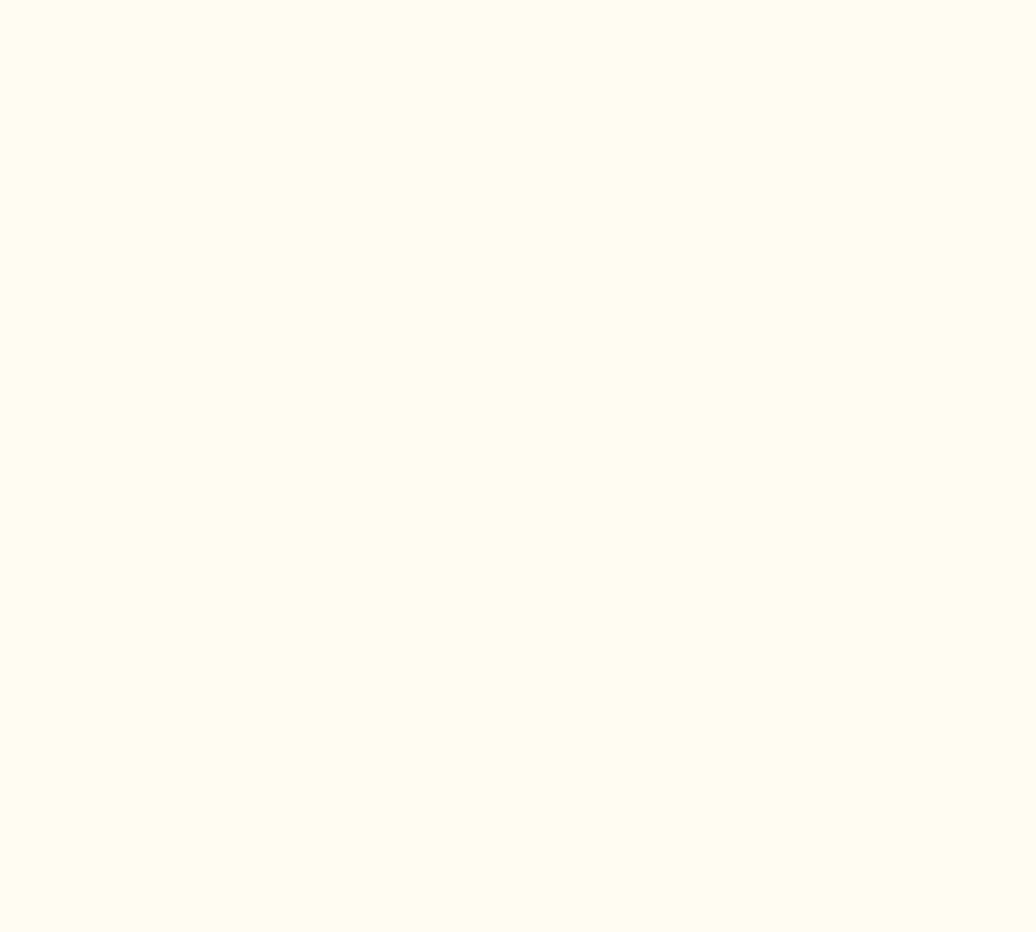
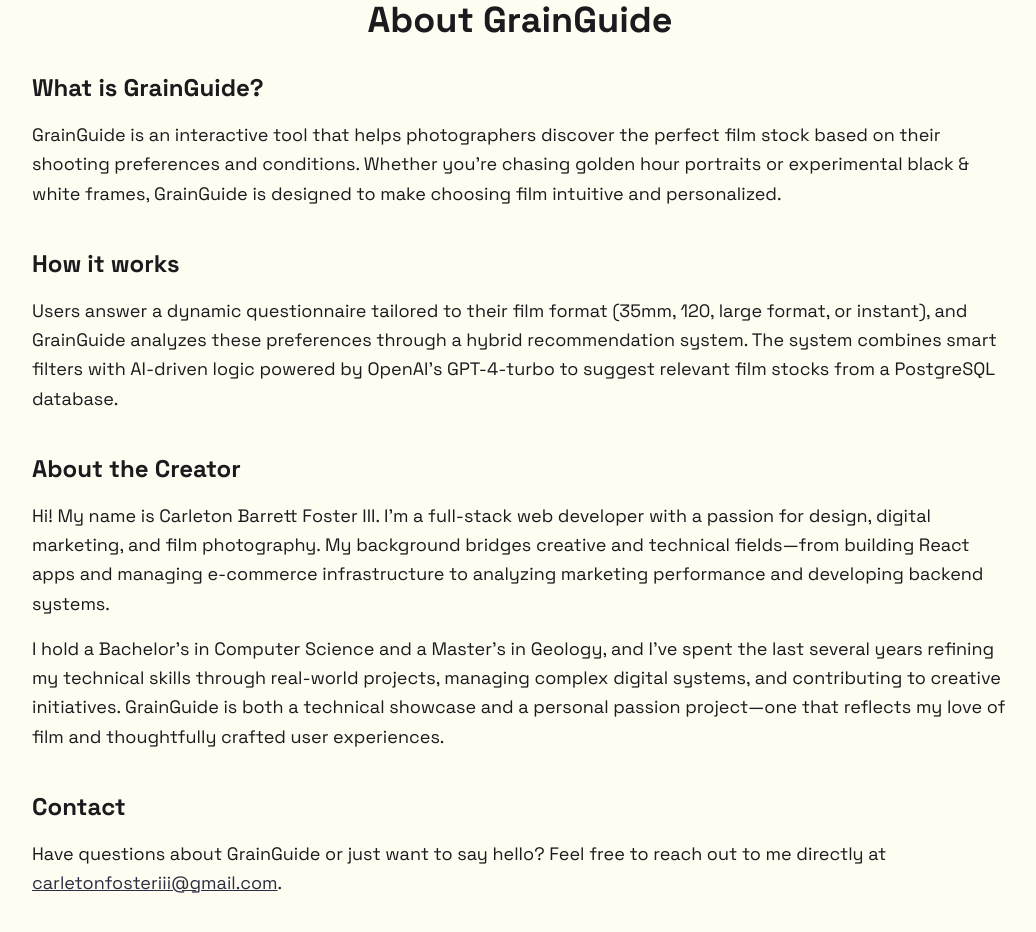
Before and after one commit to carletoniii/GrainGuide, a React (Vite) app in the folder frontend/: page /about in a window 1280 px wide. Before the commit this address had no page. Shown: the part 160-1092 px from the top of the page, without its empty margins (120-1156 px from the left). Before the commit the page ends 800 px from the top, so only its background shows below. Built offline with nearby package versions, Linux system fonts and the light colour scheme.

Commit message:
Add and refine About page with creator info, contact section, and layout fix

```diff
--- a/frontend/src/App.tsx
+++ b/frontend/src/App.tsx
@@ -4,19 +4,21 @@
 import Home from "./pages/Home";
 import FilmFinder from "./pages/FilmFinder";
 import ResultsPage from "./pages/ResultsPage";
-import Header from "./components/Header"; // 👈 Add this
+import About from "./pages/About"; // ✅ Import About
+import Header from "./components/Header";
 
 const App = () => {
   const location = useLocation();
 
   return (
     <>
-      <Header /> {/* 👈 Displayed on every route */}
+      <Header />
       <AnimatePresence mode="wait">
         <Routes location={location} key={location.pathname}>
           <Route path="/" element={<Home />} />
           <Route path="/filmfinder" element={<FilmFinder />} />
           <Route path="/results" element={<ResultsPage />} />
+          <Route path="/about" element={<About />} /> {/* ✅ Add new route */}
         </Routes>
       </AnimatePresence>
     </>
--- /dev/null
+++ b/frontend/src/pages/About.tsx
@@ -0,0 +1,59 @@
+import { motion } from "framer-motion";
+
+const About = () => {
+    return (
+        <motion.div
+            initial={{ opacity: 0, y: 20 }}
+            animate={{ opacity: 1, y: 0 }}
+            exit={{ opacity: 0 }}
+            transition={{ duration: 0.5 }}
+            className="min-h-screen bg-background text-text px-6 pt-32 sm:pt-40 pb-16 mx-auto w-full max-w-5xl font-space-grotesk"
+        >
+            <h1 className="text-4xl font-bold mb-8 text-center">About GrainGuide</h1>
+
+            <section className="mb-10">
+                <h2 className="text-2xl font-semibold mb-4">What is GrainGuide?</h2>
+                <p className="text-lg leading-relaxed">
+                    GrainGuide is an interactive tool that helps photographers discover the perfect film stock based on their shooting preferences and conditions.
+                    Whether you're chasing golden hour portraits or experimental black & white frames, GrainGuide is designed to make choosing film intuitive and personalized.
+                </p>
+            </section>
+
+            <section className="mb-10">
+                <h2 className="text-2xl font-semibold mb-4">How it works</h2>
+                <p className="text-lg leading-relaxed">
+                    Users answer a dynamic questionnaire tailored to their film format (35mm, 120, large format, or instant), and GrainGuide analyzes these preferences through a hybrid recommendation system.
+                    The system combines smart filters with AI-driven logic powered by OpenAI's GPT-4-turbo to suggest relevant film stocks from a PostgreSQL database.
+                </p>
+            </section>
+
+            <section className="mb-10">
+                <h2 className="text-2xl font-semibold mb-4">About the Creator</h2>
+                <p className="text-lg leading-relaxed">
+                    Hi! My name is Carleton Barrett Foster III. I'm a full-stack web developer with a passion for design, digital marketing, and film photography.
+                    My background bridges creative and technical fields—from building React apps and managing e-commerce infrastructure to analyzing marketing performance and developing backend systems.
+                </p>
+                <p className="text-lg leading-relaxed mt-4">
+                    I hold a Bachelor's in Computer Science and a Master's in Geology, and I’ve spent the last several years refining my technical skills through real-world projects,
+                    managing complex digital systems, and contributing to creative initiatives. GrainGuide is both a technical showcase and a personal passion project—one that reflects my love of film
+                    and thoughtfully crafted user experiences.
+                </p>
+            </section>
+
+            <section>
+                <h2 className="text-2xl font-semibold mb-4">Contact</h2>
+                <p className="text-lg leading-relaxed">
+                    Have questions about GrainGuide or just want to say hello? Feel free to reach out to me directly at{" "}
+                    <a
+                        href="mailto:carletonfosteriii@gmail.com"
+                        className="text-primary underline hover:text-highlight transition-colors"
+                    >
+                        carletonfosteriii@gmail.com
+                    </a>.
+                </p>
+            </section>
+        </motion.div>
+    );
+};
+
+export default About;
```
